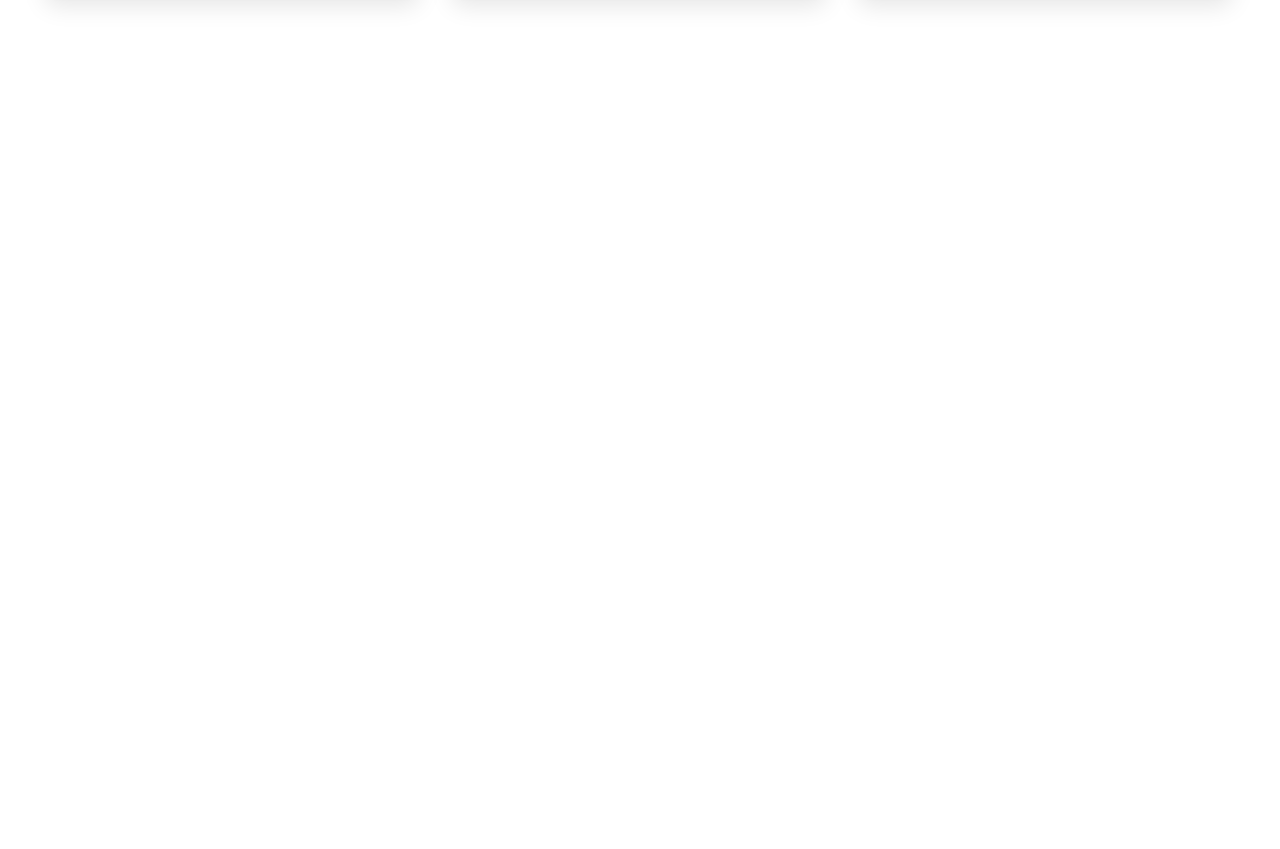
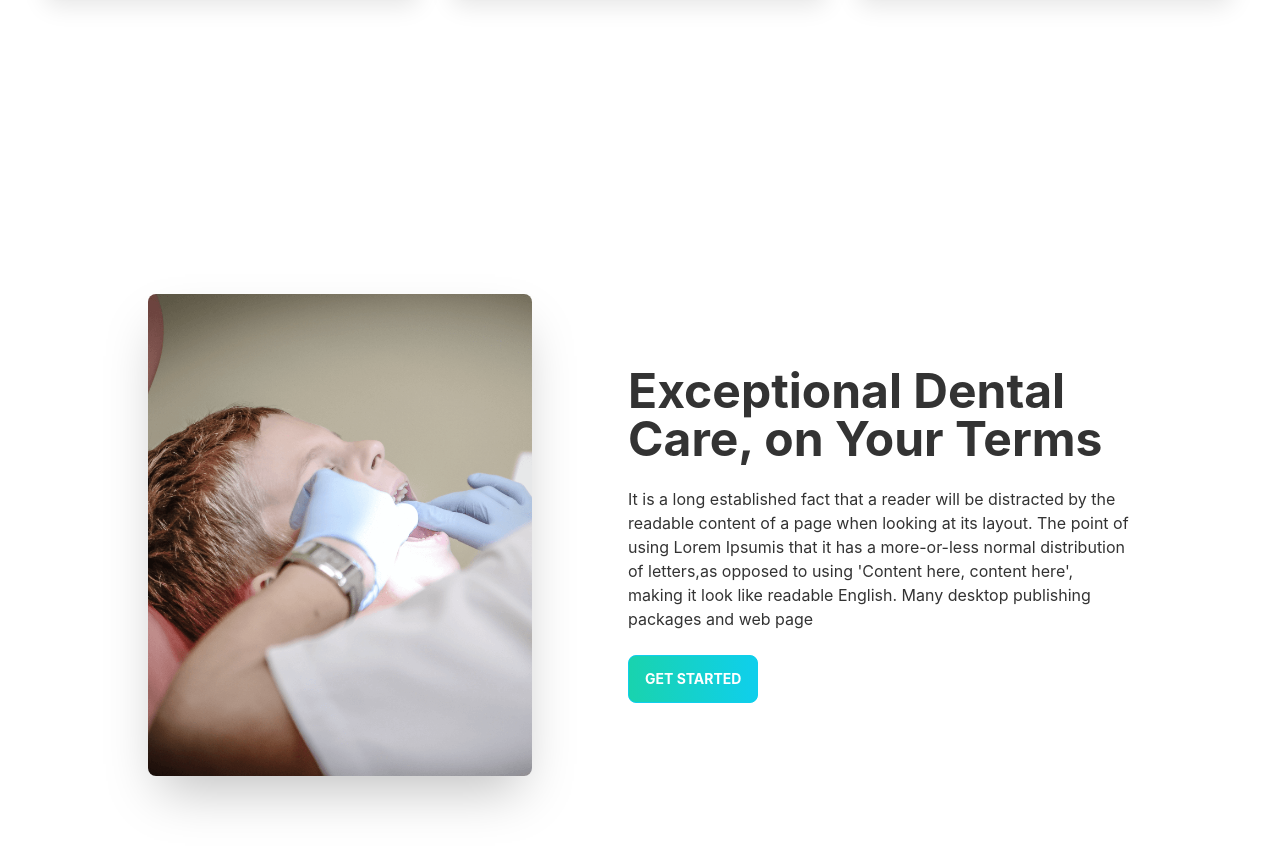
Before and after one commit to forhad-eng/doctors-portal, a React (Create React App) app: page / in a window 1280 px wide. Shown: the part 1560-2409 px from the top of the page. Before the commit the page ends 1695 px from the top, so only its background shows below. Built offline with nearby package versions, Linux system fonts and the light colour scheme; the HTML template or start-up script is replaced by a standard one.

Commit message:
treatment banner section added

```diff
--- /dev/null
+++ b/src/Pages/Home/ExtraInfo.js
@@ -0,0 +1,25 @@
+import React from 'react'
+import banner from '../../assets/images/treatment.png'
+import PrimaryButton from '../Shared/PrimaryButton'
+
+const ExtraInfo = () => {
+    return (
+        <div class="hero min-h-screen">
+            <div class="hero-content flex-col lg:flex-row">
+                <img src={banner} class="max-w-sm rounded-lg shadow-2xl" alt="extra info" />
+                <div className="lg:w-1/2 lg:pl-20">
+                    <h1 class="text-5xl font-bold">Exceptional Dental Care, on Your Terms</h1>
+                    <p class="py-6">
+                        It is a long established fact that a reader will be distracted by the readable content of a page
+                        when looking at its layout. The point of using Lorem Ipsumis that it has a more-or-less normal
+                        distribution of letters,as opposed to using 'Content here, content here', making it look like
+                        readable English. Many desktop publishing packages and web page
+                    </p>
+                    <PrimaryButton>Get Started</PrimaryButton>
+                </div>
+            </div>
+        </div>
+    )
+}
+
+export default ExtraInfo
--- a/src/Pages/Home/Home.js
+++ b/src/Pages/Home/Home.js
@@ -1,5 +1,6 @@
 import React from 'react'
 import Banner from './Banner'
+import ExtraInfo from './ExtraInfo'
 import Info from './Info'
 import Services from './Services'
 
@@ -9,6 +10,7 @@
             <Banner />
             <Info />
             <Services />
+            <ExtraInfo />
         </div>
     )
 }
```
